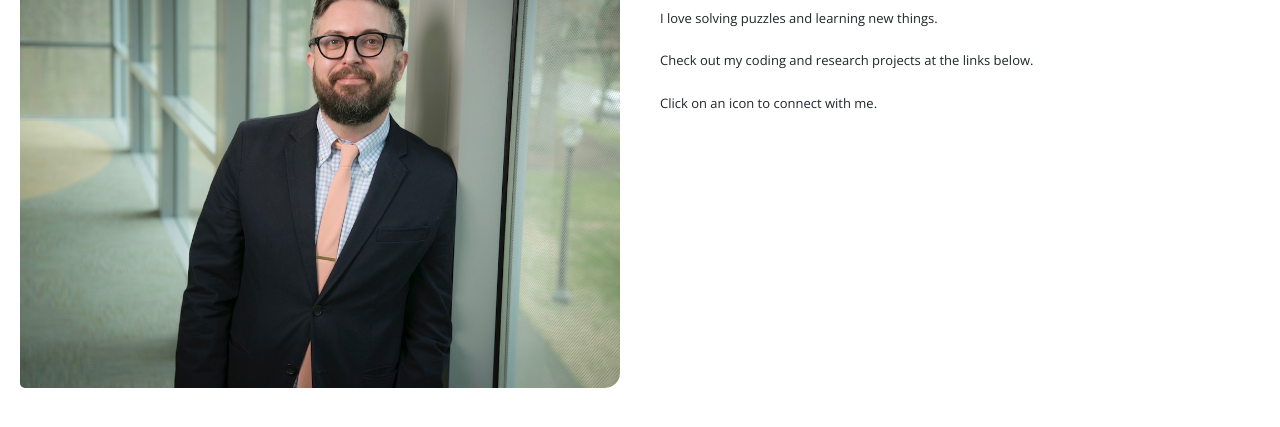
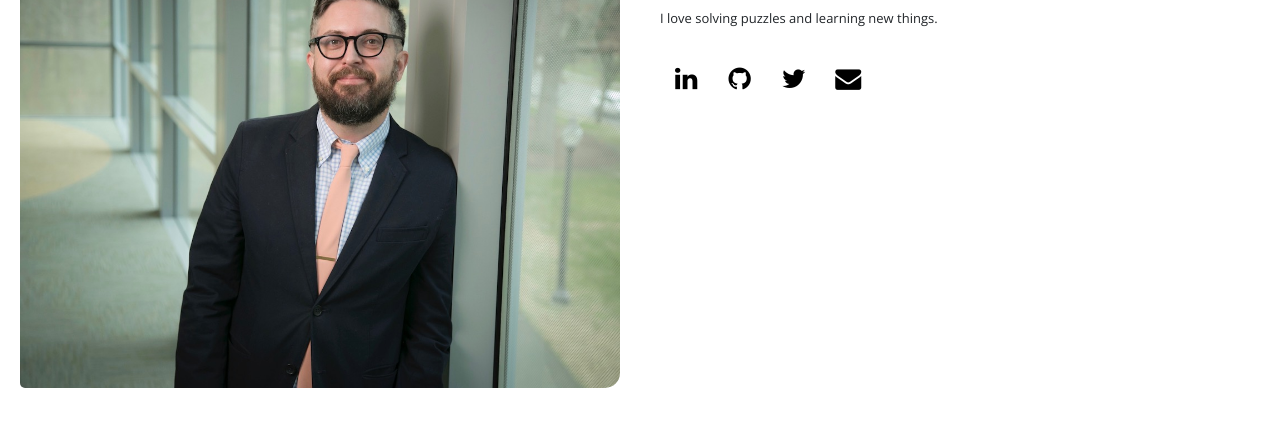
Before and after one commit to freejonm/freejonm.github.io, a plain HTML site: page index.html in a window 1280 px wide. Shown: the part 167-594 px from the top of the page. Drawn offline with nearby package versions, Linux system fonts and the light colour scheme.

Commit message:
adding social iconsw/links to connect with me

```diff
--- a/index.html
+++ b/index.html
@@ -13,7 +13,11 @@
     <!-- Google fonts -->
     <link rel="preconnect" href="https://fonts.gstatic.com">
     <link href="https://fonts.googleapis.com/css2?family=Open+Sans:wght@300&display=swap" rel="stylesheet">
+
+    <!-- Social media icon library -->
+    <link rel="stylesheet" href="https://cdnjs.cloudflare.com/ajax/libs/font-awesome/4.7.0/css/font-awesome.min.css">
 </head>
+
 <body>
     <!-- Navigation bar -->
     <nav class="navbar navbar-expand-lg navbar-light bg-light">
@@ -51,6 +55,9 @@
       <div class="row">
         <div class="col-md-6">
           <img src="headshot.jpg">
+
+
+
         </div>
 
         <div class="col-md-6">
@@ -58,13 +65,17 @@
 
           <p>I love solving puzzles and learning new things.</p>
 
-          <p>Check out my coding and research projects at the links below.</p>
+          <!-- Connect icons -->
+          <a href="https://www.linkedin.com/in/jon-free-334352a4/" target="_blank" class="fa fa-linkedin fa-2x"></a>
+          <a href="https://github.com/freejonm" target="_blank" class="fa fa-github fa-2x"></a>
+          <a href="https://twitter.com/JonFree17" class="fa fa-twitter fa-2x"></a>
+          <a href="mailto:freejonm@gmail.com" class="fa fa-envelope fa-2x"></a>
 
-          <p>Click on an icon to connect with me.</p>
         </div>
 
       </div>
    </container>
+
     <!-- Bootstrap scripts -->
     <script src="https://code.jquery.com/jquery-3.5.1.slim.min.js" integrity="sha384-DfXdz2htPH0lsSSs5nCTpuj/zy4C+OGpamoFVy38MVBnE+IbbVYUew+OrCXaRkfj" crossorigin="anonymous"></script>
     <script src="https://cdn.jsdelivr.net/npm/bootstrap@4.5.3/dist/js/bootstrap.bundle.min.js" integrity="sha384-ho+j7jyWK8fNQe+A12Hb8AhRq26LrZ/JpcUGGOn+Y7RsweNrtN/tE3MoK7ZeZDyx" crossorigin="anonymous"></script>
--- a/style.css
+++ b/style.css
@@ -17,3 +17,16 @@ img{
 a{
     padding: 0px;
 }
+
+.fa{
+  padding: 20px;
+  width: 50px;
+  height: 50px;
+  align-content: center;
+  text-decoration: none;
+  color: black;
+}
+
+.fa:hover{
+    color: blue;
+}
```
